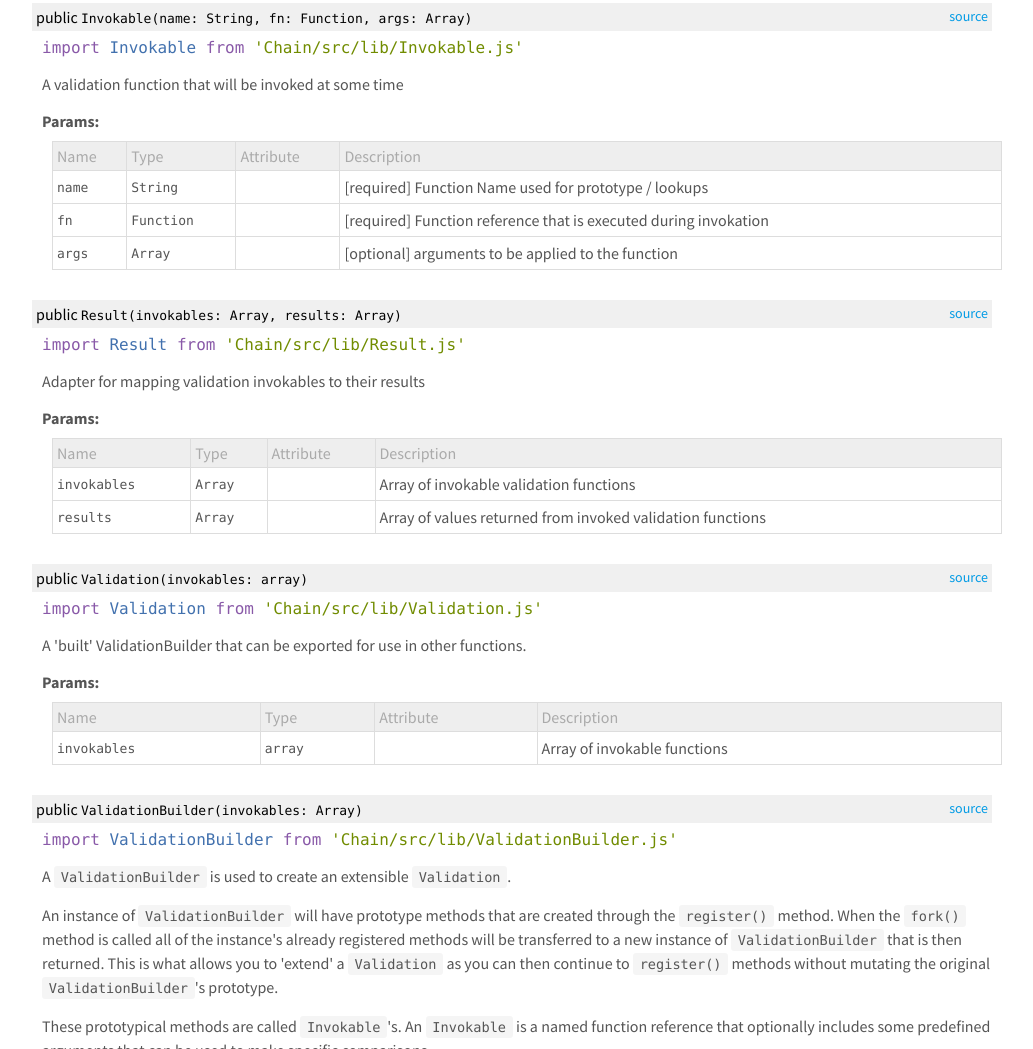
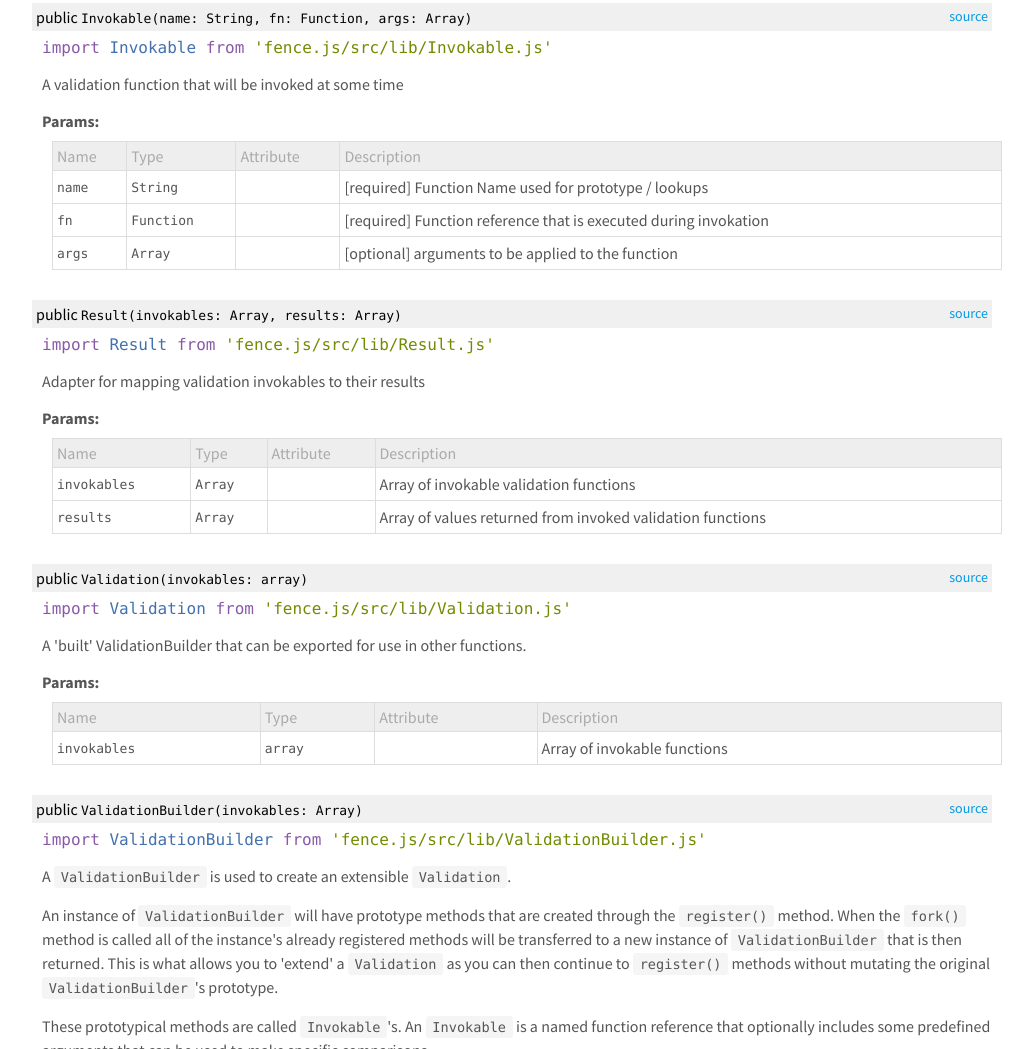
Before and after one commit to dotcarls/fence.js, a website: page docs/function/index.html in a window 1280 px wide. Shown: the part 1182-2231 px from the top of the page, without its empty margins (238-1271 px from the left). Drawn offline with Linux system fonts and the light colour scheme; files that its build step writes are made by us from their sources.

Commit message:
change name to fence.js

```diff
--- a/docs/function/index.html
+++ b/docs/function/index.html
@@ -3,12 +3,12 @@
 <head>
   <meta charset="utf-8">
   <base data-ice="baseUrl" href="../">
-  <title data-ice="title">Function | Chain</title>
+  <title data-ice="title">Function | fence.js</title>
   <link type="text/css" rel="stylesheet" href="css/style.css">
   <link type="text/css" rel="stylesheet" href="css/prettify-tomorrow.css">
   <script src="script/prettify/prettify.js"></script>
   <script src="script/manual.js"></script>
-<meta name="description" content="A framework to create efficient and extensible validations"><meta property="twitter:card" content="summary"><meta property="twitter:title" content="Chain"><meta property="twitter:description" content="A framework to create efficient and extensible validations"></head>
+<meta name="description" content="A framework to create efficient and extensible validations"><meta property="twitter:card" content="summary"><meta property="twitter:title" content="fence.js"><meta property="twitter:description" content="A framework to create efficient and extensible validations"></head>
 <body class="layout-container" data-ice="rootContainer">
 
 <header>
@@ -515,7 +515,7 @@ by <code>hydrate()</code> recreate an equivalent <code>ValidationBuilder</code><
     </span>
   </h3>
 
-  <div data-ice="importPath" class="import-path"><pre class="prettyprint"><code data-ice="importPathCode">import Invokable from &apos;<span><a href="file/src/lib/Invokable.js.html#lineNumber8">Chain/src/lib/Invokable.js</a></span>&apos;</code></pre></div>
+  <div data-ice="importPath" class="import-path"><pre class="prettyprint"><code data-ice="importPathCode">import Invokable from &apos;<span><a href="file/src/lib/Invokable.js.html#lineNumber8">fence.js/src/lib/Invokable.js</a></span>&apos;</code></pre></div>
 
 
   <div data-ice="description"><p>A validation function that will be invoked at some time</p>
@@ -590,7 +590,7 @@ by <code>hydrate()</code> recreate an equivalent <code>ValidationBuilder</code><
     </span>
   </h3>
 
-  <div data-ice="importPath" class="import-path"><pre class="prettyprint"><code data-ice="importPathCode">import Result from &apos;<span><a href="file/src/lib/Result.js.html#lineNumber7">Chain/src/lib/Result.js</a></span>&apos;</code></pre></div>
+  <div data-ice="importPath" class="import-path"><pre class="prettyprint"><code data-ice="importPathCode">import Result from &apos;<span><a href="file/src/lib/Result.js.html#lineNumber7">fence.js/src/lib/Result.js</a></span>&apos;</code></pre></div>
 
 
   <div data-ice="description"><p>Adapter for mapping validation invokables to their results</p>
@@ -658,7 +658,7 @@ by <code>hydrate()</code> recreate an equivalent <code>ValidationBuilder</code><
     </span>
   </h3>
 
-  <div data-ice="importPath" class="import-path"><pre class="prettyprint"><code data-ice="importPathCode">import Validation from &apos;<span><a href="file/src/lib/Validation.js.html#lineNumber8">Chain/src/lib/Validation.js</a></span>&apos;</code></pre></div>
+  <div data-ice="importPath" class="import-path"><pre class="prettyprint"><code data-ice="importPathCode">import Validation from &apos;<span><a href="file/src/lib/Validation.js.html#lineNumber8">fence.js/src/lib/Validation.js</a></span>&apos;</code></pre></div>
 
 
   <div data-ice="description"><p>A &apos;built&apos; ValidationBuilder that can be exported for use in other functions.</p>
@@ -719,7 +719,7 @@ by <code>hydrate()</code> recreate an equivalent <code>ValidationBuilder</code><
     </span>
   </h3>
 
-  <div data-ice="importPath" class="import-path"><pre class="prettyprint"><code data-ice="importPathCode">import ValidationBuilder from &apos;<span><a href="file/src/lib/ValidationBuilder.js.html#lineNumber20">Chain/src/lib/ValidationBuilder.js</a></span>&apos;</code></pre></div>
+  <div data-ice="importPath" class="import-path"><pre class="prettyprint"><code data-ice="importPathCode">import ValidationBuilder from &apos;<span><a href="file/src/lib/ValidationBuilder.js.html#lineNumber20">fence.js/src/lib/ValidationBuilder.js</a></span>&apos;</code></pre></div>
 
 
   <div data-ice="description"><p>A <code>ValidationBuilder</code> is used to create an extensible <code>Validation</code>.</p>
--- a/docs/script/search_index.js
+++ b/docs/script/search_index.js
@@ -1,92 +1,92 @@
 window.esdocSearchIndex = [
   [
-    "chain/src/lib/invokable.js~invokable",
+    "fence.js/src/lib/invokable.js~invokable",
     "function/index.html#static-function-Invokable",
-    "<span>Invokable</span> <span class=\"search-result-import-path\">Chain/src/lib/Invokable.js</span>",
+    "<span>Invokable</span> <span class=\"search-result-import-path\">fence.js/src/lib/Invokable.js</span>",
     "function"
   ],
   [
-    "chain/src/lib/result.js~result",
+    "fence.js/src/lib/result.js~result",
     "function/index.html#static-function-Result",
-    "<span>Result</span> <span class=\"search-result-import-path\">Chain/src/lib/Result.js</span>",
+    "<span>Result</span> <span class=\"search-result-import-path\">fence.js/src/lib/Result.js</span>",
     "function"
   ],
   [
-    "chain/src/lib/validation.js~validation",
+    "fence.js/src/lib/validation.js~validation",
     "function/index.html#static-function-Validation",
-    "<span>Validation</span> <span class=\"search-result-import-path\">Chain/src/lib/Validation.js</span>",
+    "<span>Validation</span> <span class=\"search-result-import-path\">fence.js/src/lib/Validation.js</span>",
     "function"
   ],
   [
-    "chain/src/lib/validationbuilder.js~validationbuilder",
+    "fence.js/src/lib/validationbuilder.js~validationbuilder",
     "function/index.html#static-function-ValidationBuilder",
-    "<span>ValidationBuilder</span> <span class=\"search-result-import-path\">Chain/src/lib/ValidationBuilder.js</span>",
+    "<span>ValidationBuilder</span> <span class=\"search-result-import-path\">fence.js/src/lib/ValidationBuilder.js</span>",
     "function"
   ],
   [
-    "chain/src/lib/validationbuilder.js~build",
+    "fence.js/src/lib/validationbuilder.js~build",
     "function/index.html#static-function-build",
-    "<span>build</span> <span class=\"search-result-import-path\">Chain/src/lib/ValidationBuilder.js</span>",
+    "<span>build</span> <span class=\"search-result-import-path\">fence.js/src/lib/ValidationBuilder.js</span>",
     "function"
   ],
   [
-    "chain/src/lib/result.js~forall",
+    "fence.js/src/lib/result.js~forall",
     "function/index.html#static-function-forAll",
-    "<span>forAll</span> <span class=\"search-result-import-path\">Chain/src/lib/Result.js</span>",
+    "<span>forAll</span> <span class=\"search-result-import-path\">fence.js/src/lib/Result.js</span>",
     "function"
   ],
   [
-    "chain/src/lib/result.js~forany",
+    "fence.js/src/lib/result.js~forany",
     "function/index.html#static-function-forAny",
-    "<span>forAny</span> <span class=\"search-result-import-path\">Chain/src/lib/Result.js</span>",
+    "<span>forAny</span> <span class=\"search-result-import-path\">fence.js/src/lib/Result.js</span>",
     "function"
   ],
   [
-    "chain/src/lib/result.js~forone",
+    "fence.js/src/lib/result.js~forone",
     "function/index.html#static-function-forOne",
-    "<span>forOne</span> <span class=\"search-result-import-path\">Chain/src/lib/Result.js</span>",
+    "<span>forOne</span> <span class=\"search-result-import-path\">fence.js/src/lib/Result.js</span>",
     "function"
   ],
   [
-    "chain/src/lib/validationbuilder.js~fork",
+    "fence.js/src/lib/validationbuilder.js~fork",
     "function/index.html#static-function-fork",
-    "<span>fork</span> <span class=\"search-result-import-path\">Chain/src/lib/ValidationBuilder.js</span>",
+    "<span>fork</span> <span class=\"search-result-import-path\">fence.js/src/lib/ValidationBuilder.js</span>",
     "function"
   ],
   [
-    "chain/src/lib/validationbuilder.js~hydrate",
+    "fence.js/src/lib/validationbuilder.js~hydrate",
     "function/index.html#static-function-hydrate",
-    "<span>hydrate</span> <span class=\"search-result-import-path\">Chain/src/lib/ValidationBuilder.js</span>",
+    "<span>hydrate</span> <span class=\"search-result-import-path\">fence.js/src/lib/ValidationBuilder.js</span>",
     "function"
   ],
   [
-    "chain/src/lib/invokable.js~invoke",
+    "fence.js/src/lib/invokable.js~invoke",
     "function/index.html#static-function-invoke",
-    "<span>invoke</span> <span class=\"search-result-import-path\">Chain/src/lib/Invokable.js</span>",
+    "<span>invoke</span> <span class=\"search-result-import-path\">fence.js/src/lib/Invokable.js</span>",
     "function"
   ],
   [
-    "chain/src/lib/validationbuilder.js~register",
+    "fence.js/src/lib/validationbuilder.js~register",
     "function/index.html#static-function-register",
-    "<span>register</span> <span class=\"search-result-import-path\">Chain/src/lib/ValidationBuilder.js</span>",
+    "<span>register</span> <span class=\"search-result-import-path\">fence.js/src/lib/ValidationBuilder.js</span>",
     "function"
   ],
   [
-    "chain/src/lib/validation.js~run",
+    "fence.js/src/lib/validation.js~run",
     "function/index.html#static-function-run",
-    "<span>run</span> <span class=\"search-result-import-path\">Chain/src/lib/Validation.js</span>",
+    "<span>run</span> <span class=\"search-result-import-path\">fence.js/src/lib/Validation.js</span>",
     "function"
   ],
   [
-    "chain/src/lib/validationbuilder.js~serialize",
+    "fence.js/src/lib/validationbuilder.js~serialize",
     "function/index.html#static-function-serialize",
-    "<span>serialize</span> <span class=\"search-result-import-path\">Chain/src/lib/ValidationBuilder.js</span>",
+    "<span>serialize</span> <span class=\"search-result-import-path\">fence.js/src/lib/ValidationBuilder.js</span>",
     "function"
   ],
   [
-    "chain/src/lib/validationbuilder.js~unregister",
+    "fence.js/src/lib/validationbuilder.js~unregister",
     "function/index.html#static-function-unregister",
-    "<span>unregister</span> <span class=\"search-result-import-path\">Chain/src/lib/ValidationBuilder.js</span>",
+    "<span>unregister</span> <span class=\"search-result-import-path\">fence.js/src/lib/ValidationBuilder.js</span>",
     "function"
   ],
   [
--- a/package.json
+++ b/package.json
@@ -1,9 +1,9 @@
 {
-  "name": "@dotcarls/chain",
+  "name": "fence.js",
   "version": "0.3.5",
   "description": "A framework to create efficient and extensible validations",
   "main": "cjs/index.js",
-  "browser": "dist/Chain.js",
+  "browser": "dist/fence.js",
   "module": "es/index.js",
   "jsxnext:main": "es/index.js",
   "files": [
--- a/rollup.config.js
+++ b/rollup.config.js
@@ -4,7 +4,7 @@ import uglify from 'rollup-plugin-uglify';
 import bundleSize from 'rollup-plugin-bundle-size';
 import commonjs from 'rollup-plugin-commonjs';
 
-const name = `Chain`;
+const name = `fence`;
 
 const plugins = [
     babel(),
```
Also changed, not shown: __tests__/benchmark.test.js (+6 -6 lines), docs/file/src/index.js.html (+2 -2 lines), docs/file/src/lib/Invokable.js.html (+2 -2 lines), docs/file/src/lib/Result.js.html (+2 -2 lines), docs/file/src/lib/Validation.js.html (+2 -2 lines), docs/file/src/lib/ValidationBuilder.js.html (+2 -2 lines), docs/identifiers.html (+2 -2 lines), docs/index.html (+2 -2 lines), docs/index.json (+19 -19 lines), docs/source.html (+2 -2 lines), README.md. Lines whose indentation alone changed are shown as unchanged.
